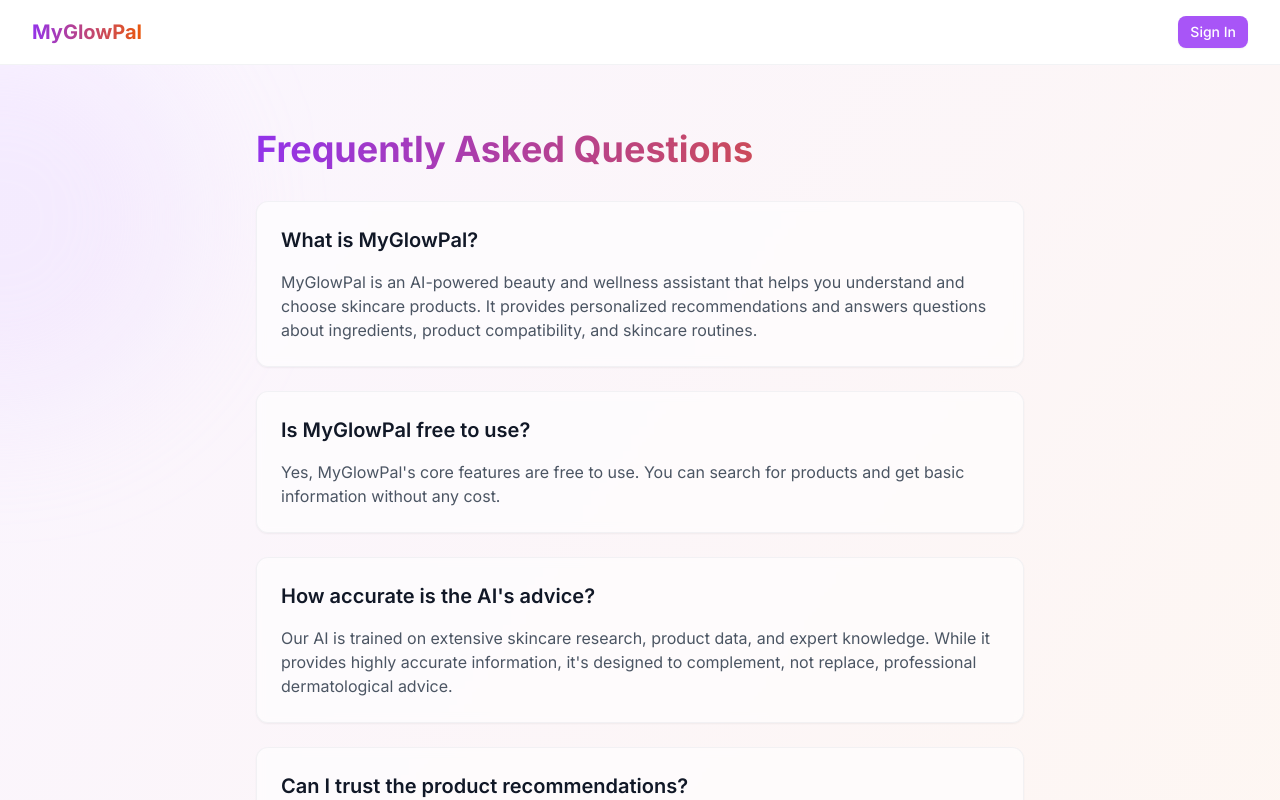
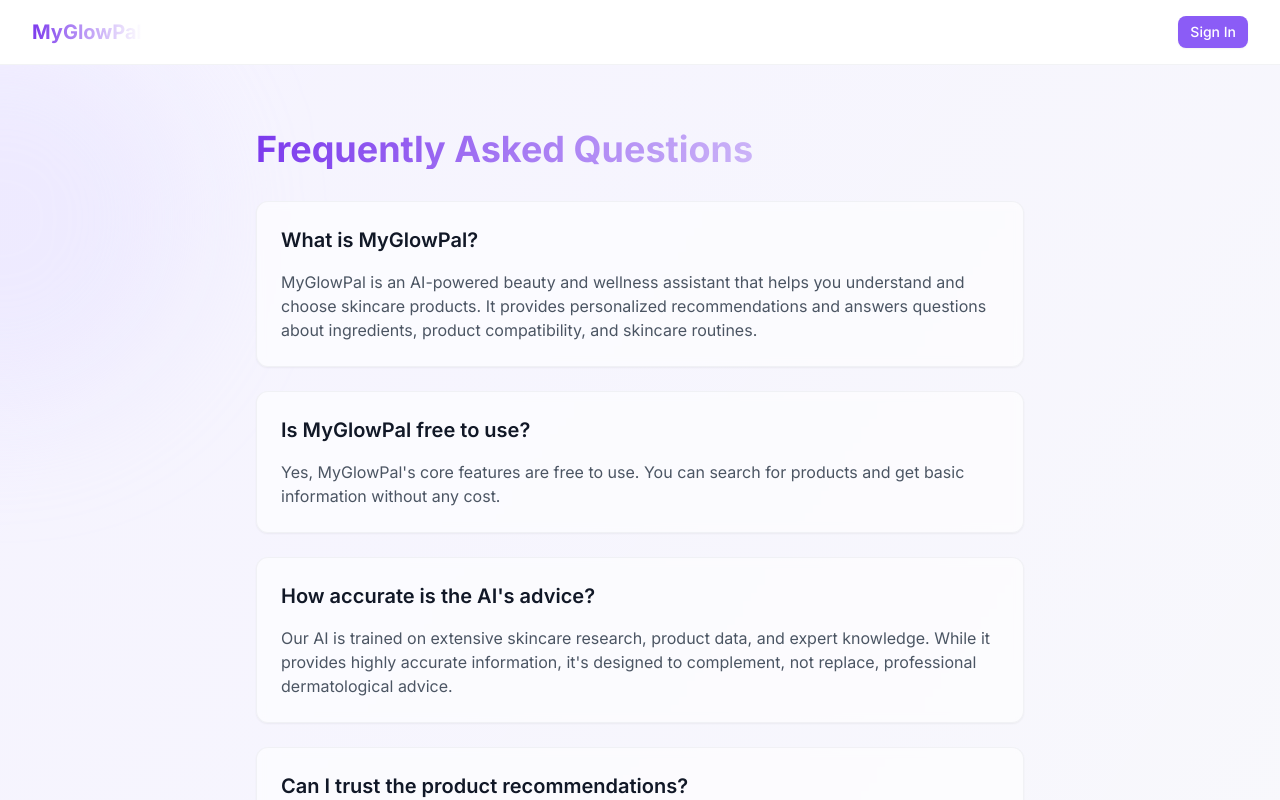
Before and after one commit to Mayank-Sharma-27/MySkinBuddy, a Next.js app in the folder client/: page /faq in a window 1280 px wide. Shown: the top 800 px of the page. Built offline with nearby package versions, Linux system fonts and the light colour scheme; no server answers.

Commit message:
Improve Navbar

```diff
--- a/client/app/components/Navbar.tsx
+++ b/client/app/components/Navbar.tsx
@@ -16,6 +16,7 @@
 export default function Navbar() {
   const { isLoggedIn, userName, setLoggedOut } = useAuth();
   const [showLoginModal, setShowLoginModal] = useState(false);
+  const [isMobileMenuOpen, setIsMobileMenuOpen] = useState(false);
   const cookieId = useCookie();
 
   const handleLogout = async () => {
@@ -49,6 +50,10 @@
     document.body.style.overflow = "unset";
   }, []);
 
+  const toggleMobileMenu = () => {
+    setIsMobileMenuOpen(!isMobileMenuOpen);
+  };
+
   return (
     <>
       <nav className="sticky top-0 z-40 bg-white/80 backdrop-blur-sm border-b border-gray-200/50">
@@ -60,7 +65,8 @@
               </h1>
             </Link>
 
-            <div className="flex items-center gap-6">
+            {/* Desktop Menu */}
+            <div className="hidden md:flex items-center gap-6">
               {isLoggedIn ? (
                 <>
                   <Link
@@ -89,7 +95,66 @@
                 </Button>
               )}
             </div>
+
+            {/* Mobile Menu Button */}
+            <div className="md:hidden">
+              {isLoggedIn ? (
+                <button
+                  onClick={toggleMobileMenu}
+                  className="p-2 text-gray-600 hover:text-gray-900"
+                >
+                  <svg
+                    className="w-6 h-6"
+                    fill="none"
+                    strokeLinecap="round"
+                    strokeLinejoin="round"
+                    strokeWidth="2"
+                    viewBox="0 0 24 24"
+                    stroke="currentColor"
+                  >
+                    {isMobileMenuOpen ? (
+                      <path d="M6 18L18 6M6 6l12 12" />
+                    ) : (
+                      <path d="M4 6h16M4 12h16M4 18h16" />
+                    )}
+                  </svg>
+                </button>
+              ) : (
+                <Button variant="primary" size="sm" onClick={handleOpenModal}>
+                  Sign In
+                </Button>
+              )}
+            </div>
           </div>
+
+          {/* Mobile Menu */}
+          {isLoggedIn && isMobileMenuOpen && (
+            <div className="md:hidden border-t border-gray-200">
+              <div className="px-2 pt-2 pb-3 space-y-1">
+                <div className="px-3 py-2">
+                  <span className="text-sm font-bold bg-gradient-to-r from-primary-600 to-secondary-600 bg-clip-text text-transparent">
+                    {userName}
+                  </span>
+                </div>
+                <Link
+                  href="/profile"
+                  className="block px-3 py-2 text-sm font-bold bg-gradient-to-r from-primary-600 to-secondary-600 bg-clip-text text-transparent"
+                >
+                  My Profile
+                </Link>
+                <div className="px-3 py-2">
+                  <Button
+                    variant="outline"
+                    size="sm"
+                    onClick={handleLogout}
+                    className="w-full font-bold border-primary-600 text-primary-600 hover:bg-primary-50"
+                  >
+                    Sign Out
+                  </Button>
+                </div>
+              </div>
+            </div>
+          )}
         </Container>
       </nav>
 
--- /dev/null
+++ b/client/tailwind.config.js
@@ -0,0 +1,27 @@
+/** @type {import('tailwindcss').Config} */
+module.exports = {
+  content: [
+    "./app/**/*.{js,ts,jsx,tsx,mdx}",
+    "./pages/**/*.{js,ts,jsx,tsx,mdx}",
+    "./components/**/*.{js,ts,jsx,tsx,mdx}",
+  ],
+  theme: {
+    extend: {
+      colors: {
+        primary: {
+          50: "#f5f3ff",
+          100: "#ede9fe",
+          200: "#ddd6fe",
+          300: "#c4b5fd",
+          400: "#a78bfa",
+          500: "#8b5cf6",
+          600: "#7c3aed",
+          700: "#6d28d9",
+          800: "#5b21b6",
+          900: "#4c1d95",
+        },
+      },
+    },
+  },
+  plugins: [],
+};
```
